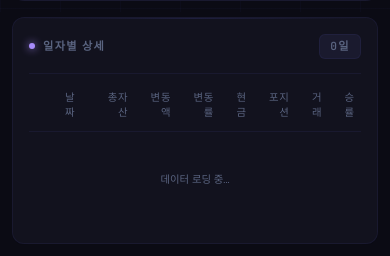
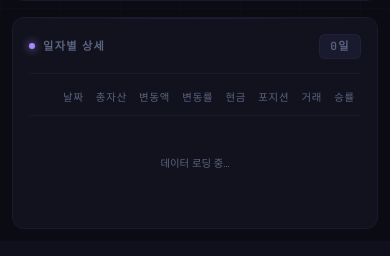
Before and after one commit to qwq-partners/ai-trader-v2, a Python web app: template src/dashboard/templates/equity.html in a window 390 px wide; the page is wider, and only the part inside the window is pictured. Shown: the part 832-1088 px from the top of that part. After the commit the page ends 1061 px from the top of that part, so only its background shows below. Run offline with Jinja, Linux system fonts and the light colour scheme; the template is opened without the code that fills it, so the values that code supplies are empty; some libraries are stand-ins or nearby versions.

Commit message:
fix(dashboard): prevent text wrapping in mobile table cells
- responsive.css: add white-space:nowrap to .badge (매수/매도 2글자 분리 방지)
- responsive.css: add white-space:nowrap to table th (헤더 줄바꿈 방지)
- trades.js: stock name cell uses block divs with white-space:nowrap
- trades.js: holdings table nameDiv/codeDiv add white-space:nowrap
- settlement.js: all name/code divs add white-space:nowrap

```diff
--- a/src/dashboard/static/css/responsive.css
+++ b/src/dashboard/static/css/responsive.css
@@ -90,6 +90,16 @@
     display: none !important;
   }
 }
+
+/* -- Badges: 줄바꿈 방지 -- */
+.badge {
+  white-space: nowrap;
+}
+
+/* -- 테이블 헤더: 줄바꿈 방지 -- */
+table th {
+  white-space: nowrap;
+}
 @media (max-width: 480px) {
   table th, table td {
     font-size: 0.65rem !important;
--- a/src/dashboard/static/js/settlement.js
+++ b/src/dashboard/static/js/settlement.js
@@ -152,7 +152,7 @@
 
         tbody.appendChild(buildRow([
             { text: s.time, style: 'padding:10px 12px 10px 0;font-size:0.8rem;color:var(--text-secondary);', className: 'mono' },
-            { html: `<div style="font-weight:600;font-size:0.85rem;">${esc(s.name)}</div><div style="font-size:0.7rem;color:var(--text-muted);">${esc(s.symbol)}</div>`, style: 'padding:10px 12px 10px 0;' },
+            { html: `<div style="font-weight:600;font-size:0.85rem;white-space:nowrap;">${esc(s.name)}</div><div style="font-size:0.7rem;color:var(--text-muted);white-space:nowrap;">${esc(s.symbol)}</div>`, style: 'padding:10px 12px 10px 0;' },
             { text: formatNumber(s.quantity), style: 'padding:10px 12px 10px 0;text-align:right;', className: 'mono' },
             { text: formatNumber(s.price), style: 'padding:10px 12px 10px 0;text-align:right;', className: 'mono' },
             { text: s.entry_price > 0 ? formatNumber(s.entry_price) : '-', style: 'padding:10px 12px 10px 0;text-align:right;color:var(--text-secondary);', className: 'mono' },
@@ -187,7 +187,7 @@
         totalAmount += b.amount;
         tbody.appendChild(buildRow([
             { text: b.time, style: 'padding:10px 12px 10px 0;font-size:0.8rem;color:var(--text-secondary);', className: 'mono' },
-            { html: `<div style="font-weight:600;font-size:0.85rem;">${esc(b.name)}</div><div style="font-size:0.7rem;color:var(--text-muted);">${esc(b.symbol)}</div>`, style: 'padding:10px 12px 10px 0;' },
+            { html: `<div style="font-weight:600;font-size:0.85rem;white-space:nowrap;">${esc(b.name)}</div><div style="font-size:0.7rem;color:var(--text-muted);white-space:nowrap;">${esc(b.symbol)}</div>`, style: 'padding:10px 12px 10px 0;' },
             { text: formatNumber(b.quantity), style: 'padding:10px 12px 10px 0;text-align:right;', className: 'mono' },
             { text: formatNumber(b.price), style: 'padding:10px 12px 10px 0;text-align:right;', className: 'mono' },
             { text: formatCurrency(b.amount), style: 'padding:10px 12px 10px 0;text-align:right;', className: 'mono' },
@@ -226,7 +226,7 @@
         const badgeCls = h.unrealized_pnl >= 0 ? 'badge-sell-win' : 'badge-sell-loss';
 
         tbody.appendChild(buildRow([
-            { html: `<div style="font-weight:600;font-size:0.85rem;">${esc(h.name)}</div><div style="font-size:0.7rem;color:var(--text-muted);">${esc(h.symbol)}</div>`, style: 'padding:10px 12px 10px 0;' },
+            { html: `<div style="font-weight:600;font-size:0.85rem;white-space:nowrap;">${esc(h.name)}</div><div style="font-size:0.7rem;color:var(--text-muted);white-space:nowrap;">${esc(h.symbol)}</div>`, style: 'padding:10px 12px 10px 0;' },
             { text: formatNumber(h.quantity), style: 'padding:10px 12px 10px 0;text-align:right;', className: 'mono' },
             { text: formatNumber(h.avg_price), style: 'padding:10px 12px 10px 0;text-align:right;', className: 'mono' },
             { text: formatNumber(h.current_price), style: 'padding:10px 12px 10px 0;text-align:right;', className: 'mono' },
```
Also changed, not shown: src/dashboard/static/js/trades.js (+11 -7 lines).
